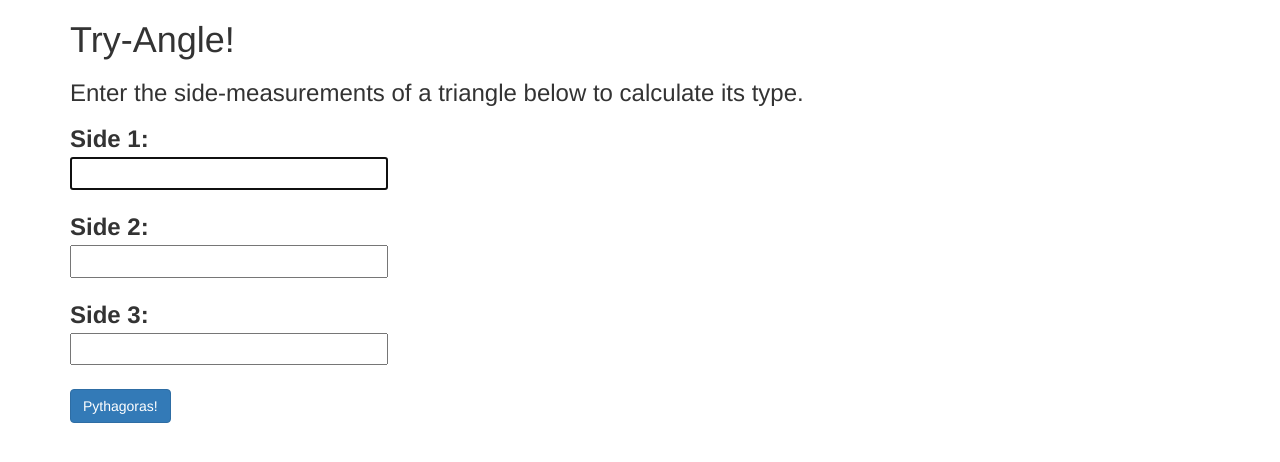
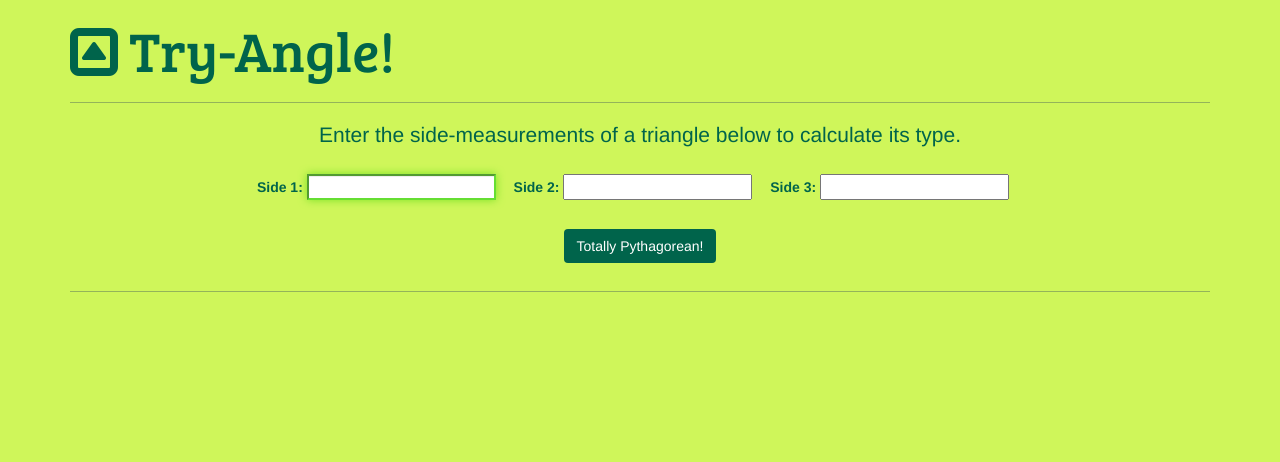
Before and after one commit to dexterfitch/try-angle, a plain HTML site: page index.html in a window 1280 px wide. Drawn offline with Linux system fonts and the light colour scheme.

Commit message:
Add styling.

```diff
--- a/css/styles.css
+++ b/css/styles.css
@@ -1,8 +1,52 @@
+body {
+  color: rgba(0, 100, 75, 1);
+  background: rgba(207, 246, 90, 1);
+
+}
+
+form {
+  margin: 2em 0;
+}
+
+h1 {
+  font-size: 4em;
+  font-family: 'Bree Serif', serif;
+}
+
+h3 {
+  font-size: 1.5em;
+}
+
+hr {
+  border-color: rgba(91, 117, 91, 0.5);
+}
+
+input {
+  margin: 0 1em 1em 0;
+}
+
+input:focus {
+  border-color: rgba(64, 215, 0, 0.8);
+  box-shadow: 0 1px 1px rgba(0, 0, 0, 0.075) inset, 0 0 8px rgba(64, 215, 0, 0.6);
+  outline: 0 none;
+}
+
+.btn-custom {
+  background-color: rgba(0, 100, 75, 1);
+}
+
+.btn-custom:hover, .btn-custom:active {
+  box-shadow: 0 0 10px rgba(64, 215, 0, 1);
+}
+
+.btn-custom, .btn-custom:hover, .btn-custom:active {
+  color: rgba(255, 255, 255, 1);
+}
+
+.content {
+  text-align: center;
+}
+
 #result {
   display: none;
 }
-
-input {
-  display: block;
-  margin-bottom: 1em;
-}
--- a/index.html
+++ b/index.html
@@ -1,6 +1,8 @@
 <!DOCTYPE html>
 <html>
 <head>
+	<link href="http://maxcdn.bootstrapcdn.com/font-awesome/4.3.0/css/font-awesome.min.css" rel="stylesheet" type="text/css">
+	<link href="http://fonts.googleapis.com/css?family=Bree+Serif" rel="stylesheet" type="text/css">
 	<link href="css/bootstrap.css" rel="stylesheet" type="text/css">
 	<link href="css/styles.css" rel="stylesheet" type="text/css">
 	<script src="js/jquery-1.11.2.js"></script>
@@ -9,8 +11,10 @@
 </head>
 <body>
 	<div class="container">
-		<h1>Try-Angle!</h1>
-		<h3>Enter the side-measurements of a triangle below to calculate its type.<h3>
+		<h1><i class="fa fa-caret-square-o-up"></i> Try-Angle!</h1>
+		<hr>
+			<div class ="content">
+				<h3>Enter the side-measurements of a triangle below to calculate its type.</h3>
 
 				<form id="triangle">
 					<div class="form-group">
@@ -22,13 +26,15 @@
 
 						<label for="side3">Side 3:</label>
 						<input id="side3" type="text">
-
-				<button class="btn btn-primary">Pythagoras!</button>
 					</div>
+					<button class="btn btn-custom">Totally Pythagorean!</button>
 				</form>
 
+				<hr>
+
 				<div id="result">
-				<p>Your measurements [<span id="side-one"></span>, <span id="side-two"></span>, <span id="side-three"></span>] are <span id="triangle-result"></span>.</p>
+					<h3>Your measurements [<span id="side-one"></span>, <span id="side-two"></span>, <span id="side-three"></span>] are <span id="triangle-result"></span>.</h3>
+				</div>
 			</div>
 		</div>
 </body>
```
Lines whose indentation alone changed are shown as unchanged.
